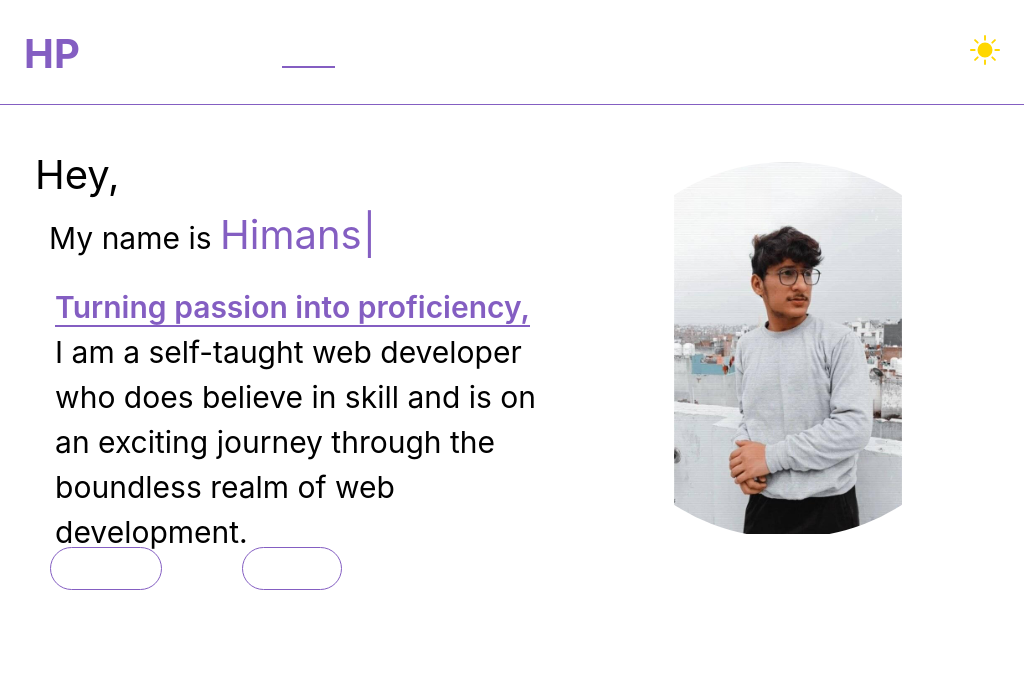
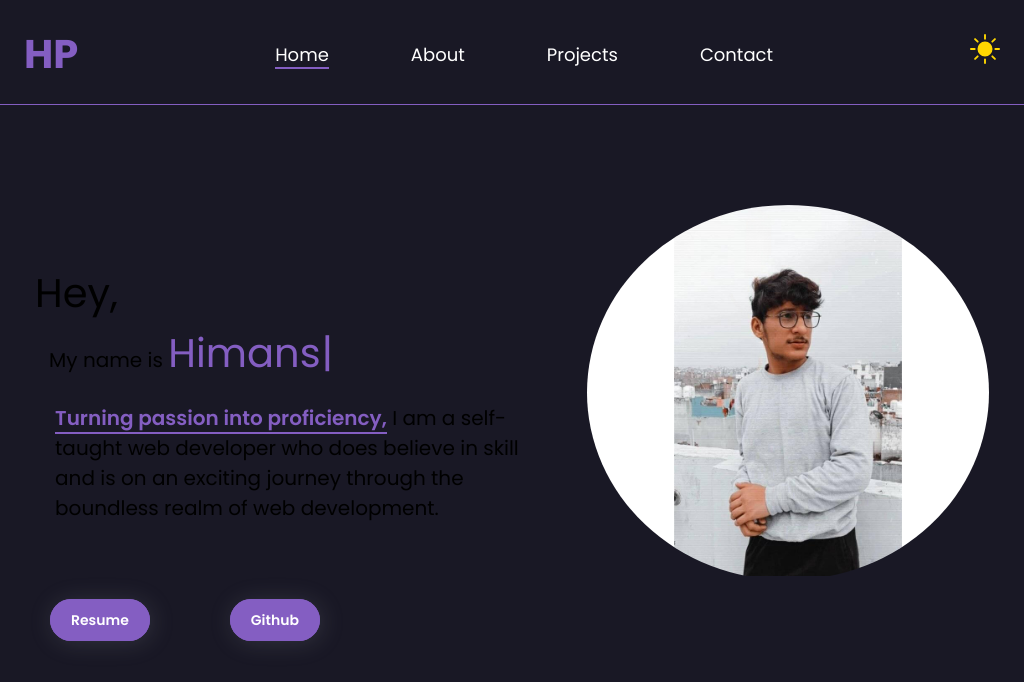
Before and after one commit to HimanshuParodiya/Portfolio, a React (Vite) app: page / in a window 1024 px wide. Shown: the top 682 px of the page. Built offline with nearby package versions, Linux system fonts and the light colour scheme.

Commit message:
different color in home page and transitioneffect page

```diff
--- a/index.html
+++ b/index.html
@@ -5,6 +5,10 @@
   <meta charset="UTF-8" />
   <link rel="icon" type="image/svg+xml" href="/src/assets/react.svg" />
   <meta name="viewport" content="width=device-width, initial-scale=1.0" />
+  <link rel="preconnect" href="https://fonts.googleapis.com">
+  <link rel="preconnect" href="https://fonts.gstatic.com" crossorigin>
+  <link href="https://fonts.googleapis.com/css2?family=Poppins:wght@300;400;500;600;700;800;900&display=swap"
+    rel="stylesheet">
   <title>Himanshu | Portfolio</title>
 </head>
 
--- a/src/components/Home/Home.css
+++ b/src/components/Home/Home.css
@@ -0,0 +1,4 @@
+.home__container {
+    height: 90vh;
+    overflow: hidden;
+}
--- a/src/components/Home/Home.jsx
+++ b/src/components/Home/Home.jsx
@@ -5,7 +5,7 @@ import TransitionEffect from "../Transition/TransitionEffect";
 
 const Home = () => {
   return (
-    <div className="container">
+    <div className="home__container container">
       <TransitionEffect />
       <HomeBanner />
     </div>
--- a/src/components/Home/HomeBanner/HomeBanner.css
+++ b/src/components/Home/HomeBanner/HomeBanner.css
@@ -1,5 +1,5 @@
 .homeBanner__container {
-    margin-top: 3rem;
+    margin-top: 8rem;
     padding: 2.4rem;
 
 }
@@ -61,6 +61,7 @@
 
 .homeBanner__bottom {
     width: 50%;
+    /* margin-top: 3rem; */
 }
 
 
@@ -73,13 +74,14 @@
     border-radius: 10rem;
     transition: all 0.255s ease-in;
     font-weight: 600;
+    background-color: #845EC2;
+    box-shadow: rgba(149, 157, 165, 0.2) 2px 2px 24px;
 
 }
 
 .bottom__button:hover {
-    background-color: #845EC2;
-
-
+    /* box-shadow: 0px 3px 1px #845EC2; */
+    box-shadow: rgba(149, 157, 165, 0.5) 2px 2px 24px;
 }
 
 .homeBannerBottom__buttons .light {
@@ -87,9 +89,48 @@
 
 }
 
+/*
+.hireMe {
+
+    position: relative;
+    top: 20px;
+    left: 50%;
+    display: flex;
+    justify-content: center;
+    align-items: center;
+    width: 100%;
+}
+
+.hireMe__image {
+    animation: spine 5s infinite linear forwards;
+    border-radius: 50%;
+}
+
+.hireText {
+    position: absolute;
+    font-size: 1.6rem;
+    font-weight: 700;
+    padding: 2rem;
+    border-radius: 45%;
+
+} */
+
+
+@keyframes spine {
+    0% {
+        transform: rotate(0deg);
+    }
+
+    100% {
+        transform: rotate(360deg);
+    }
+}
+
 @media only screen and (max-width: 600px) {
     .homeBanner__container {
         padding: 3rem;
+        margin-top: 3rem;
+
     }
 
     .homeBanner__top {
@@ -129,11 +170,27 @@
 
 
 
+    .homeBanner__bottom {
+        width: 50%;
+        margin-top: 3rem;
+    }
+
+
+    .bottom__button {
+        padding: 0.7rem 1.6rem;
+        font-size: 1.4rem;
+        margin: 0rem 2rem 0 2rem;
+    }
+
+
+
 }
 
 @media (min-width:601px) and (max-width: 768px) {
     .homeBanner__container {
         padding: 1rem;
+        margin-top: 3rem;
+
     }
 
     .homeBanner__top {
@@ -163,11 +220,72 @@
         width: 60%;
     }
 
+    .homeBanner__bottom {
+        width: 50%;
+        margin-top: 3rem;
+    }
+
+
+    .bottom__button {
+        /* padding: 0.9rem 1.8rem; */
+        font-size: 1.4rem;
+        margin: 0rem 4rem 0 2rem;
+    }
+
+
 }
 
 @media (min-width:769px) and (max-width: 1024px) {
     .homeBanner__container {
         padding: 1rem;
+        margin-top: 9rem;
+
+    }
+
+    .homeBanner__top {
+        flex-direction: row;
+    }
+
+    .homeBanner__left {
+        font-size: 2rem;
+    }
+
+    .hey {
+        display: block;
+        font-size: 4rem;
+
+    }
+
+    .selfIntro {
+        margin-left: 1.4rem;
+    }
+
+    .name {
+        font-size: 4rem;
+
+    }
+
+
+
+    .homeBanner__bottom {
+        width: 50%;
+        margin-top: 3rem;
+    }
+
+
+    .bottom__button {
+        /* padding: 0.9rem 1.8rem; */
+        font-size: 1.4rem;
+        margin: 0rem 4rem 0 4rem;
+    }
+
+}
+
+@media (min-width:1025px) and (max-width: 1250px) {
+    .homeBanner__container {
+        padding: 1rem;
+        margin-top: 9rem;
+
     }
 
     .homeBanner__top {
@@ -193,4 +311,18 @@
 
     }
 
+
+
+    .homeBanner__bottom {
+        width: 50%;
+        margin-top: 3rem;
+    }
+
+
+    .bottom__button {
+        /* padding: 0.9rem 1.8rem; */
+        font-size: 1.5rem;
+        margin: 0rem 4rem 0 4rem;
+    }
+
 }
--- a/src/components/Home/HomeBanner/HomeBanner.jsx
+++ b/src/components/Home/HomeBanner/HomeBanner.jsx
@@ -4,6 +4,7 @@ import { useSelector } from "react-redux";
 import MyImage from "/src/assets/me.jpg";
 import Typewriter from "typewriter-effect/dist/core";
 import { motion } from "framer-motion";
+// import animatedText from "../../../assets/AnimatedText.png";
 
 const HomeBanner = () => {
   const theme = useSelector((state) => state.theme.appTheme);
@@ -23,7 +24,7 @@ const HomeBanner = () => {
         <motion.div
           initial={{ x: -100, opacity: 0 }}
           animate={{ x: 0, opacity: 1 }}
-          transition={{ duration: 1 }}
+          transition={{ delay: 1, duration: 1 }}
           className="homeBanner__left"
         >
           <div className="homeBannerLeft__greeting">
@@ -53,14 +54,19 @@ const HomeBanner = () => {
         <motion.div
           initial={{ x: 100, opacity: 0 }}
           animate={{ x: 0, opacity: 1 }}
-          transition={{ duration: 1 }}
+          transition={{ delay: 1, duration: 1 }}
           className="homeBanner__right"
         >
           <img src={MyImage} alt="user" />
         </motion.div>
       </div>
 
-      <div className="homeBanner__bottom">
+      <motion.div
+        initial={{ x: -100, opacity: 0 }}
+        animate={{ x: 0, opacity: 1 }}
+        transition={{ delay: 1, duration: 1 }}
+        className="homeBanner__bottom"
+      >
         <div className="homeBannerBottom__buttons">
           <a
             href="#"
@@ -77,7 +83,11 @@ const HomeBanner = () => {
             Github
           </a>
         </div>
-      </div>
+        {/* <div className="hireMe">
+          <img className="hireMe__image" src={animatedText} alt="" />
+          <div className="hireText">Excited to work </div>
+        </div> */}
+      </motion.div>
     </div>
   );
 };
--- a/src/components/Navbar/Navbar.css
+++ b/src/components/Navbar/Navbar.css
@@ -62,7 +62,7 @@
 
 .navbar__menuLi .active {
     border-bottom: 2px solid #845EC2;
-    padding: 0.1rem;
+    /* padding: 0.1rem; */
     /* color: red; */
 }
 
--- a/src/components/Transition/TransitionEffect.css
+++ b/src/components/Transition/TransitionEffect.css
@@ -8,7 +8,7 @@
 }
 
 .pageOne {
-    background-color: #78C1F3;
+    background-color: #0079FF;
     z-index: 30;
 
 }
@@ -19,6 +19,6 @@
 }
 
 .pageThree {
-    background-color: black;
+    background-color: #191825;
     z-index: 10;
 }
--- a/src/index.css
+++ b/src/index.css
@@ -2,12 +2,11 @@
   margin: 0;
   padding: 0;
   box-sizing: border-box;
-  font-family: Inter, system-ui, Avenir, Helvetica, Arial, sans-serif;
+  font-family: 'Poppins', sans-serif;
   line-height: 1.5;
   font-weight: 400;
   color-scheme: light dark;
   /* color: rgba(255, 255, 255, 0.87); */
-  /* background-color: white; */
 
   font-synthesis: none;
   text-rendering: optimizeLegibility;
@@ -27,6 +26,11 @@
   margin: 0 auto;
 }
 
+body {
+  overflow: hidden;
+  background-color: #191825;
+}
+
 .light {
   background-color: #FAF3F0;
   color: black;
```
Also changed, not shown: src/assets/AnimatedText.png (added).
